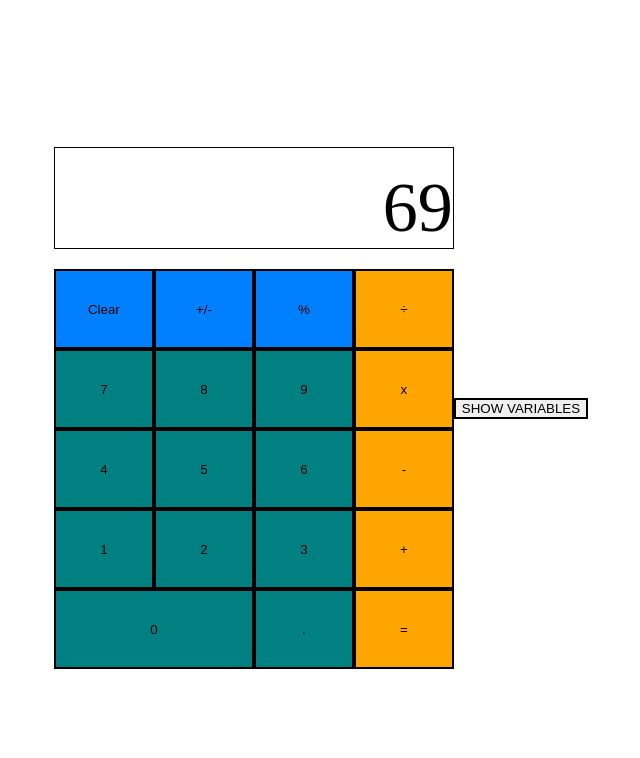
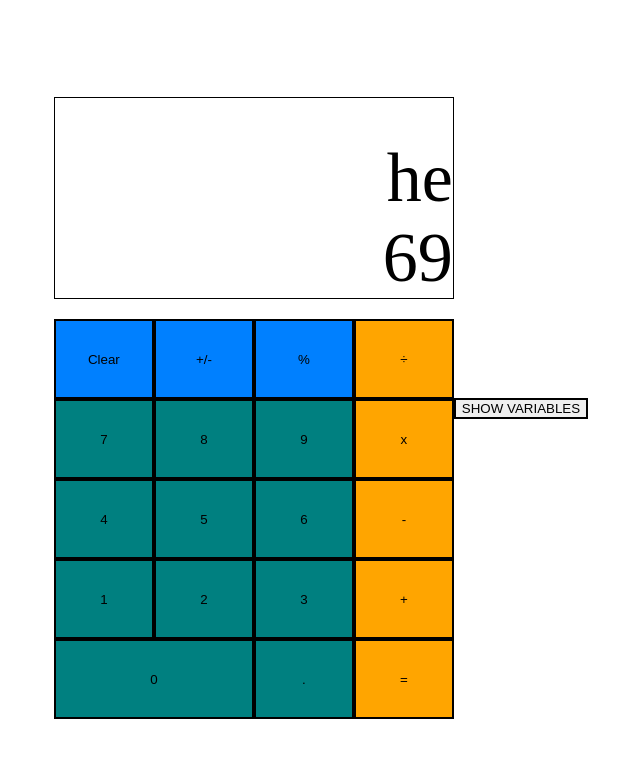
Before and after one commit to 6okuJins/Calculator, a website with bundled scripts: page index.html in a window 1280 px wide. Shown: the whole page, without its empty margins (319-959 px from the left). Built offline with nearby package versions, Linux system fonts and the light colour scheme; a web font is replaced by a local one.

Commit message:
Refactor 'display' selector into 'display-container'

```diff
--- a/app.js
+++ b/app.js
@@ -5,7 +5,7 @@ let secondNumber = '';
 let currentOperation = '';
 
 const buttons = document.querySelectorAll('button');
-const display = document.querySelector('.display');
+const display = document.querySelector('.display-container');
 const opButtons = document.querySelector('.operator');
 function buttonPress() {
     if (this.className == 'number') {
--- a/index.html
+++ b/index.html
@@ -10,7 +10,8 @@
 </head>
 <body>
     <div class="calculator">
-        <div class="display">69</div>
+        <div class="display-container"> <div id="second-display">he</div>
+            69</div>
         <div class="buttons">
             <div class="modifier-container">
                 <button class="modifier">Clear</button>
--- a/style.css
+++ b/style.css
@@ -5,12 +5,14 @@ body{
     align-items: center;
     height: 100vh;
 }
-.display {
+.display-container {
     width: 398px;
-    height: 100px;
+    height: 200px;
     border: 1px solid black;
     margin-bottom: 20px;
+
     display: flex;
+    flex-direction: column;
     justify-content: flex-end;
     align-items:flex-end;
     font-family: 'Segment7Standard';
```
